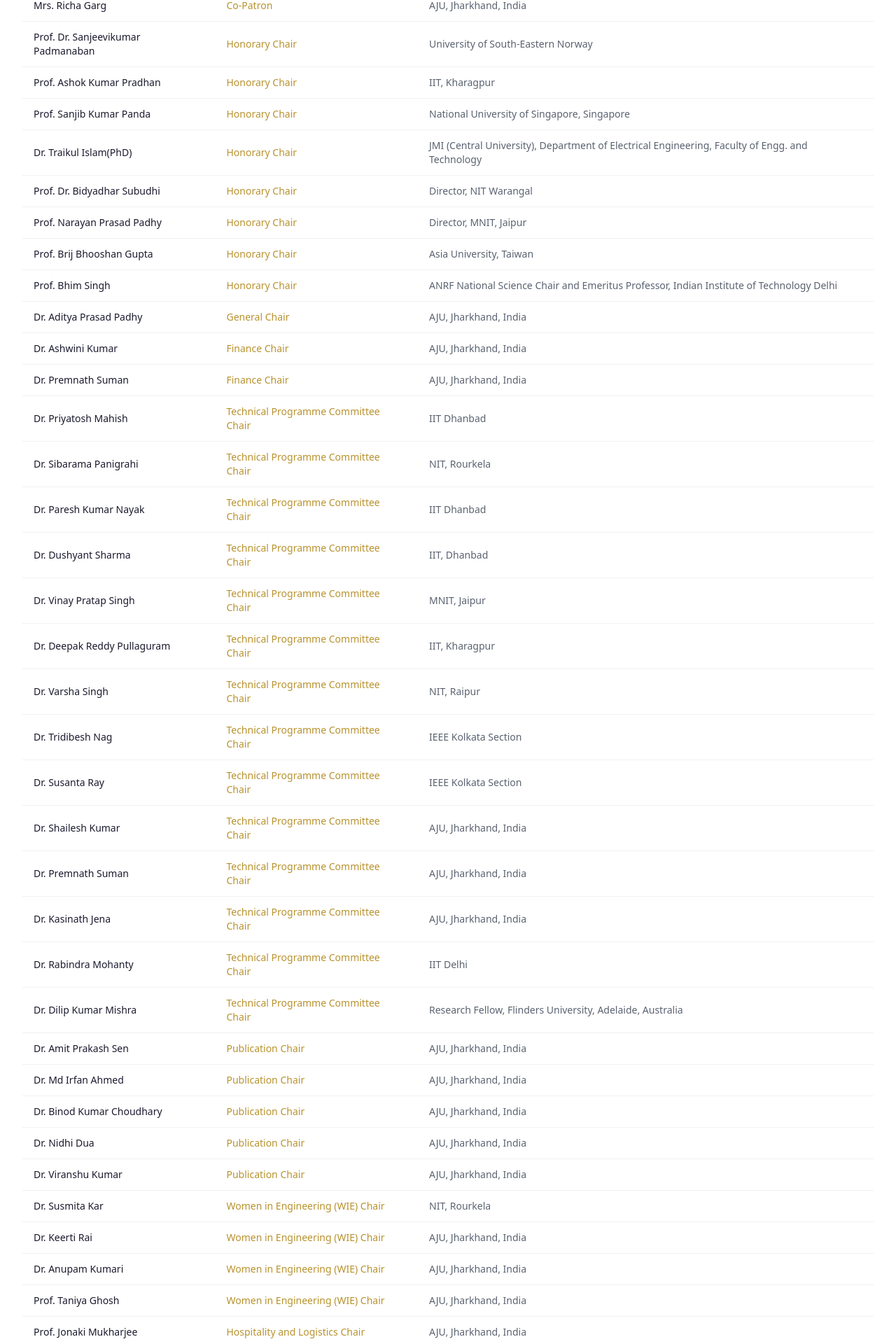
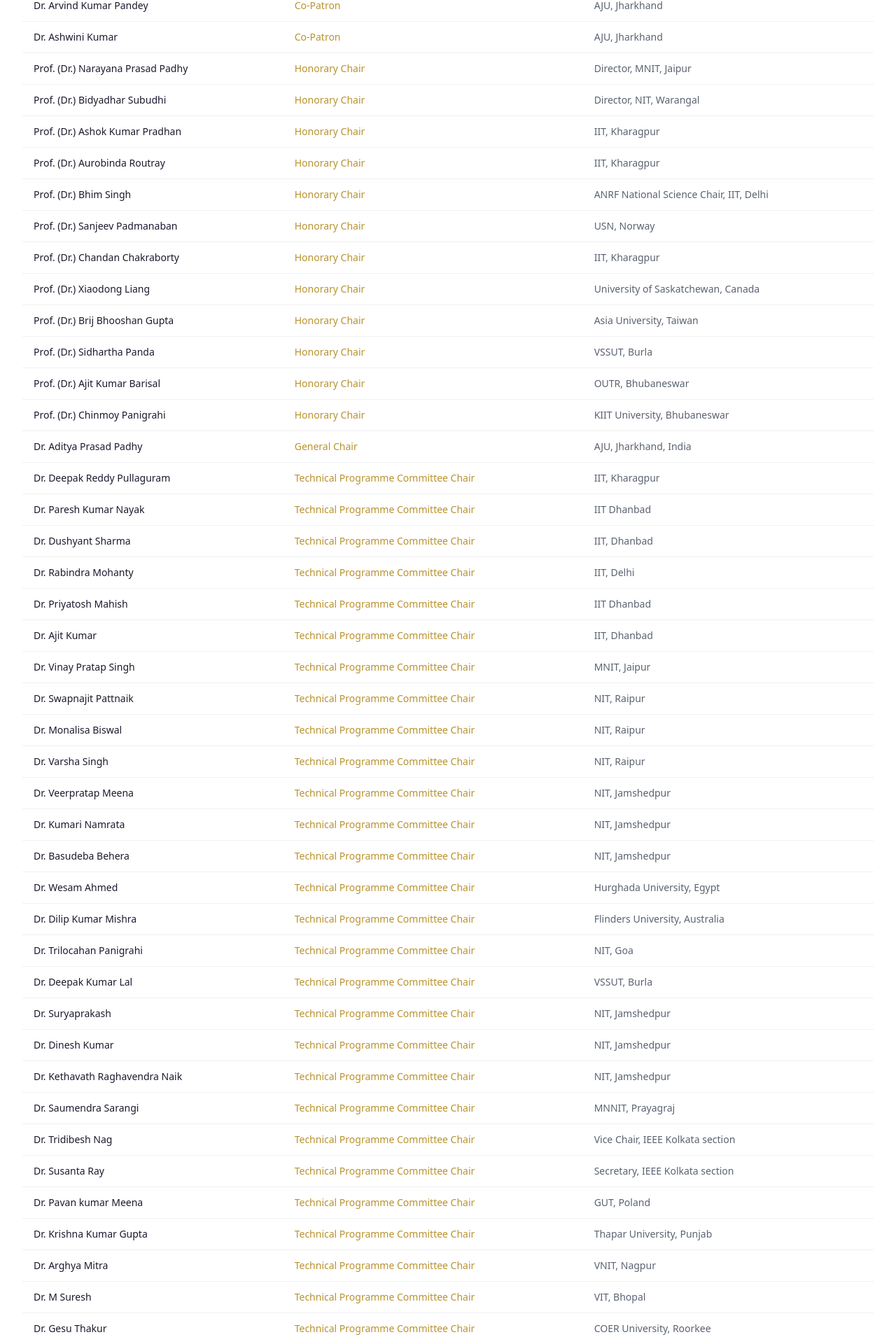
Before and after one commit to Sharan986/ieee-aju, a Next.js app: page /committee in a window 1280 px wide. Shown: the part 813-2733 px from the top of the page at 70% size. Built offline with nearby package versions, Linux system fonts and the light colour scheme.

Commit message:
Update committee members with complete organizing committee list

```diff
--- a/app/committee/page.tsx
+++ b/app/committee/page.tsx
@@ -16,77 +16,102 @@
   {
     name: "Prof. (Dr.) Easwaran S. Iyer",
     role: "Chief Patron",
-    affiliation: "AJU, Jharkhand, India",
+    affiliation: "Vice-Chancellor, AJU, Jharkhand",
   },
   {
     name: "Dr. Amit Kumar Shrivastav",
     role: "Patron",
-    affiliation: "AJU, Jharkhand, India",
+    affiliation: "Registrar, AJU, Jharkhand",
   },
   {
-    name: "Dr. Angad Tiwari",
+    name: "Prof. (Dr.) Angad Tiwari",
     role: "Patron",
-    affiliation: "AJU, Jharkhand, India",
+    affiliation: "Pro-Vice Chancellor, AJU, Jharkhand",
   },
   {
-    name: "Dr. Jasbir Singh Dhanjal",
+    name: "Prof. (Dr.) S. S Razi",
     role: "Patron",
-    affiliation: "AJU, Jharkhand, India",
-  },
-  {
-    name: "Dr. Arvind Kumar Pandey",
-    role: "Patron",
-    affiliation: "AJU, Jharkhand, India",
-  },
-  {
-    name: "Dr. Ashwini Kumar",
-    role: "Patron",
-    affiliation: "AJU, Jharkhand, India",
+    affiliation: "Chairperson, AJU, Jharkhand",
   },
   {
     name: "Mrs. Richa Garg",
     role: "Co-Patron",
-    affiliation: "AJU, Jharkhand, India",
+    affiliation: "AJU, Jharkhand",
   },
   {
-    name: "Prof. Dr. Sanjeevikumar Padmanaban",
-    role: "Honorary Chair",
-    affiliation: "University of South-Eastern Norway",
+    name: "Dr. Jasbir Singh Dhanjal",
+    role: "Co-Patron",
+    affiliation: "AJU, Jharkhand",
   },
   {
-    name: "Prof. Ashok Kumar Pradhan",
+    name: "Dr. Arvind Kumar Pandey",
+    role: "Co-Patron",
+    affiliation: "AJU, Jharkhand",
+  },
+  {
+    name: "Dr. Ashwini Kumar",
+    role: "Co-Patron",
+    affiliation: "AJU, Jharkhand",
+  },
+  {
+    name: "Prof. (Dr.) Narayana Prasad Padhy",
+    role: "Honorary Chair",
+    affiliation: "Director, MNIT, Jaipur",
+  },
+  {
+    name: "Prof. (Dr.) Bidyadhar Subudhi",
+    role: "Honorary Chair",
+    affiliation: "Director, NIT, Warangal",
+  },
+  {
+    name: "Prof. (Dr.) Ashok Kumar Pradhan",
     role: "Honorary Chair",
     affiliation: "IIT, Kharagpur",
   },
   {
-    name: "Prof. Sanjib Kumar Panda",
+    name: "Prof. (Dr.) Aurobinda Routray",
     role: "Honorary Chair",
-    affiliation: "National University of Singapore, Singapore",
+    affiliation: "IIT, Kharagpur",
   },
   {
-    name: "Dr. Traikul Islam(PhD)",
+    name: "Prof. (Dr.) Bhim Singh",
     role: "Honorary Chair",
-    affiliation: "JMI (Central University), Department of Electrical Engineering, Faculty of Engg. and Technology",
+    affiliation: "ANRF National Science Chair, IIT, Delhi",
   },
   {
-    name: "Prof. Dr. Bidyadhar Subudhi",
+    name: "Prof. (Dr.) Sanjeev Padmanaban",
     role: "Honorary Chair",
-    affiliation: "Director, NIT Warangal",
+    affiliation: "USN, Norway",
   },
   {
-    name: "Prof. Narayan Prasad Padhy",
+    name: "Prof. (Dr.) Chandan Chakraborty",
     role: "Honorary Chair",
-    affiliation: "Director, MNIT, Jaipur",
+    affiliation: "IIT, Kharagpur",
   },
   {
-    name: "Prof. Brij Bhooshan Gupta",
+    name: "Prof. (Dr.) Xiaodong Liang",
+    role: "Honorary Chair",
+    affiliation: "University of Saskatchewan, Canada",
+  },
+  {
+    name: "Prof. (Dr.) Brij Bhooshan Gupta",
     role: "Honorary Chair",
     affiliation: "Asia University, Taiwan",
   },
   {
-    name: "Prof. Bhim Singh",
+    name: "Prof. (Dr.) Sidhartha Panda",
     role: "Honorary Chair",
-    affiliation: "ANRF National Science Chair and Emeritus Professor, Indian Institute of Technology Delhi",
+    affiliation: "VSSUT, Burla",
+  },
+  {
+    name: "Prof. (Dr.) Ajit Kumar Barisal",
+    role: "Honorary Chair",
+    affiliation: "OUTR, Bhubaneswar",
+  },
+  {
+    name: "Prof. (Dr.) Chinmoy Panigrahi",
+    role: "Honorary Chair",
+    affiliation: "KIIT University, Bhubaneswar",
   },
   {
     name: "Dr. Aditya Prasad Padhy",
@@ -94,24 +119,9 @@
     affiliation: "AJU, Jharkhand, India",
   },
   {
-    name: "Dr. Ashwini Kumar",
-    role: "Finance Chair",
-    affiliation: "AJU, Jharkhand, India",
-  },
-  {
-    name: "Dr. Premnath Suman",
-    role: "Finance Chair",
-    affiliation: "AJU, Jharkhand, India",
-  },
-  {
-    name: "Dr. Priyatosh Mahish",
+    name: "Dr. Deepak Reddy Pullaguram",
     role: "Technical Programme Committee Chair",
-    affiliation: "IIT Dhanbad",
-  },
-  {
-    name: "Dr. Sibarama Panigrahi",
-    role: "Technical Programme Committee Chair",
-    affiliation: "NIT, Rourkela",
+    affiliation: "IIT, Kharagpur",
   },
   {
     name: "Dr. Paresh Kumar Nayak",
@@ -124,14 +134,34 @@
     affiliation: "IIT, Dhanbad",
   },
   {
+    name: "Dr. Rabindra Mohanty",
+    role: "Technical Programme Committee Chair",
+    affiliation: "IIT, Delhi",
+  },
+  {
+    name: "Dr. Priyatosh Mahish",
+    role: "Technical Programme Committee Chair",
+    affiliation: "IIT Dhanbad",
+  },
+  {
+    name: "Dr. Ajit Kumar",
+    role: "Technical Programme Committee Chair",
+    affiliation: "IIT, Dhanbad",
+  },
+  {
     name: "Dr. Vinay Pratap Singh",
     role: "Technical Programme Committee Chair",
     affiliation: "MNIT, Jaipur",
   },
   {
-    name: "Dr. Deepak Reddy Pullaguram",
+    name: "Dr. Swapnajit Pattnaik",
     role: "Technical Programme Committee Chair",
-    affiliation: "IIT, Kharagpur",
+    affiliation: "NIT, Raipur",
+  },
+  {
+    name: "Dr. Monalisa Biswal",
+    role: "Technical Programme Committee Chair",
+    affiliation: "NIT, Raipur",
   },
   {
     name: "Dr. Varsha Singh",
@@ -139,24 +169,94 @@
     affiliation: "NIT, Raipur",
   },
   {
+    name: "Dr. Veerpratap Meena",
+    role: "Technical Programme Committee Chair",
+    affiliation: "NIT, Jamshedpur",
+  },
+  {
+    name: "Dr. Kumari Namrata",
+    role: "Technical Programme Committee Chair",
+    affiliation: "NIT, Jamshedpur",
+  },
+  {
+    name: "Dr. Basudeba Behera",
+    role: "Technical Programme Committee Chair",
+    affiliation: "NIT, Jamshedpur",
+  },
+  {
+    name: "Dr. Wesam Ahmed",
+    role: "Technical Programme Committee Chair",
+    affiliation: "Hurghada University, Egypt",
+  },
+  {
+    name: "Dr. Dilip Kumar Mishra",
+    role: "Technical Programme Committee Chair",
+    affiliation: "Flinders University, Australia",
+  },
+  {
+    name: "Dr. Trilocahan Panigrahi",
+    role: "Technical Programme Committee Chair",
+    affiliation: "NIT, Goa",
+  },
+  {
+    name: "Dr. Deepak Kumar Lal",
+    role: "Technical Programme Committee Chair",
+    affiliation: "VSSUT, Burla",
+  },
+  {
+    name: "Dr. Suryaprakash",
+    role: "Technical Programme Committee Chair",
+    affiliation: "NIT, Jamshedpur",
+  },
+  {
+    name: "Dr. Dinesh Kumar",
+    role: "Technical Programme Committee Chair",
+    affiliation: "NIT, Jamshedpur",
+  },
+  {
+    name: "Dr. Kethavath Raghavendra Naik",
+    role: "Technical Programme Committee Chair",
+    affiliation: "NIT, Jamshedpur",
+  },
+  {
+    name: "Dr. Saumendra Sarangi",
+    role: "Technical Programme Committee Chair",
+    affiliation: "MNNIT, Prayagraj",
+  },
+  {
     name: "Dr. Tridibesh Nag",
     role: "Technical Programme Committee Chair",
-    affiliation: "IEEE Kolkata Section",
+    affiliation: "Vice Chair, IEEE Kolkata section",
   },
   {
     name: "Dr. Susanta Ray",
     role: "Technical Programme Committee Chair",
-    affiliation: "IEEE Kolkata Section",
+    affiliation: "Secretary, IEEE Kolkata section",
   },
   {
-    name: "Dr. Shailesh Kumar",
+    name: "Dr. Pavan kumar Meena",
     role: "Technical Programme Committee Chair",
-    affiliation: "AJU, Jharkhand, India",
+    affiliation: "GUT, Poland",
   },
   {
-    name: "Dr. Premnath Suman",
+    name: "Dr. Krishna Kumar Gupta",
     role: "Technical Programme Committee Chair",
-    affiliation: "AJU, Jharkhand, India",
+    affiliation: "Thapar University, Punjab",
+  },
+  {
+    name: "Dr. Arghya Mitra",
+    role: "Technical Programme Committee Chair",
+    affiliation: "VNIT, Nagpur",
+  },
+  {
+    name: "Dr. M Suresh",
+    role: "Technical Programme Committee Chair",
+    affiliation: "VIT, Bhopal",
+  },
+  {
+    name: "Dr. Gesu Thakur",
+    role: "Technical Programme Committee Chair",
+    affiliation: "COER University, Roorkee",
   },
   {
     name: "Dr. Kasinath Jena",
@@ -164,83 +264,8 @@
     affiliation: "AJU, Jharkhand, India",
   },
   {
-    name: "Dr. Rabindra Mohanty",
+    name: "Dr. Jonaki Mukharjee",
     role: "Technical Programme Committee Chair",
-    affiliation: "IIT Delhi",
-  },
-  {
-    name: "Dr. Dilip Kumar Mishra",
-    role: "Technical Programme Committee Chair",
-    affiliation: "Research Fellow, Flinders University, Adelaide, Australia",
-  },
-  {
-    name: "Dr. Amit Prakash Sen",
-    role: "Publication Chair",
-    affiliation: "AJU, Jharkhand, India",
-  },
-  {
-    name: "Dr. Md Irfan Ahmed",
-    role: "Publication Chair",
-    affiliation: "AJU, Jharkhand, India",
-  },
-  {
-    name: "Dr. Binod Kumar Choudhary",
-    role: "Publication Chair",
-    affiliation: "AJU, Jharkhand, India",
-  },
-  {
-    name: "Dr. Nidhi Dua",
-    role: "Publication Chair",
-    affiliation: "AJU, Jharkhand, India",
-  },
-  {
-    name: "Dr. Viranshu Kumar",
-    role: "Publication Chair",
-    affiliation: "AJU, Jharkhand, India",
-  },
-  {
-    name: "Dr. Susmita Kar",
-    role: "Women in Engineering (WIE) Chair",
-    affiliation: "NIT, Rourkela",
-  },
-  {
-    name: "Dr. Keerti Rai",
-    role: "Women in Engineering (WIE) Chair",
-    affiliation: "AJU, Jharkhand, India",
-  },
-  {
-    name: "Dr. Anupam Kumari",
-    role: "Women in Engineering (WIE) Chair",
-    affiliation: "AJU, Jharkhand, India",
-  },
-  {
-    name: "Prof. Taniya Ghosh",
-    role: "Women in Engineering (WIE) Chair",
-    affiliation: "AJU, Jharkhand, India",
-  },
-  {
-    name: "Prof. Jonaki Mukharjee",
-    role: "Hospitality and Logistics Chair",
-    affiliation: "AJU, Jharkhand, India",
-  },
-  {
-    name: "Prof. Sarita Srivastav",
-    role: "Hospitality and Logistics Chair",
-    affiliation: "AJU, Jharkhand, India",
-  },
-  {
-    name: "Prof. Manjur Ansari",
-    role: "Hospitality and Logistics Chair",
-    affiliation: "AJU, Jharkhand, India",
-  },
-  {
-    name: "Dr. Viranshu Kumar",
-    role: "Student Activity and Awards Chair",
-    affiliation: "AJU, Jharkhand, India",
-  },
-  {
-    name: "Dr. Md Irfan Ahmed",
-    role: "Student Activity and Awards Chair",
     affiliation: "AJU, Jharkhand, India",
   },
 ];
```
